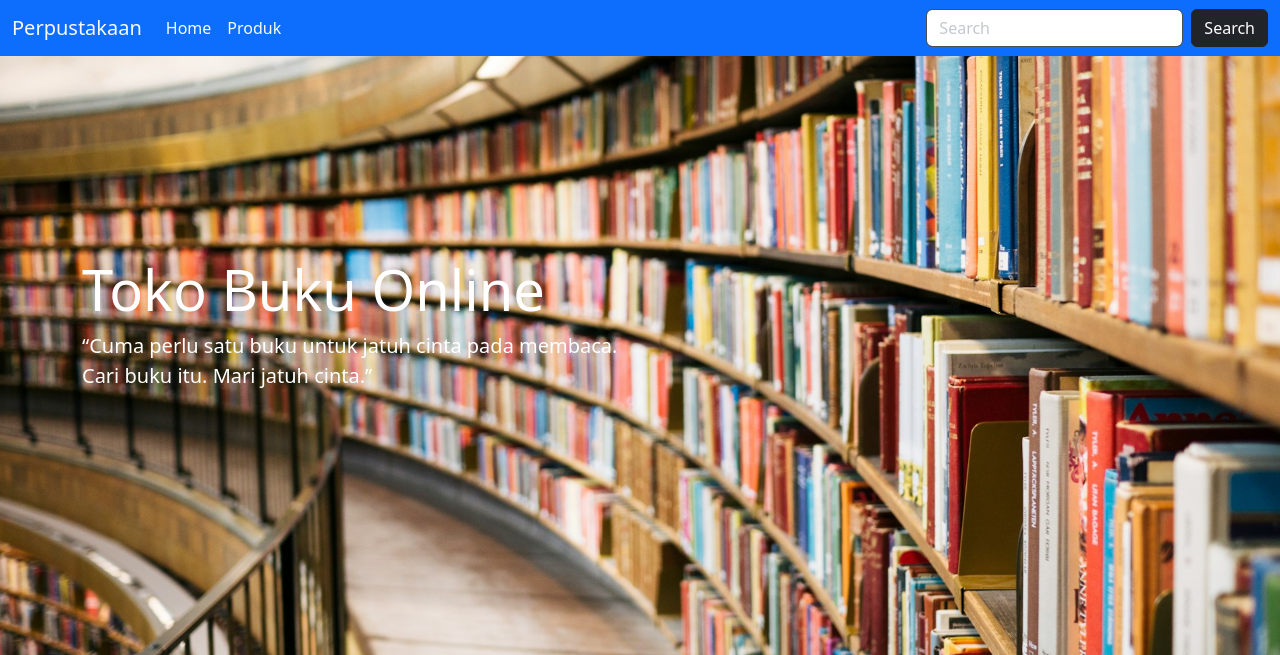
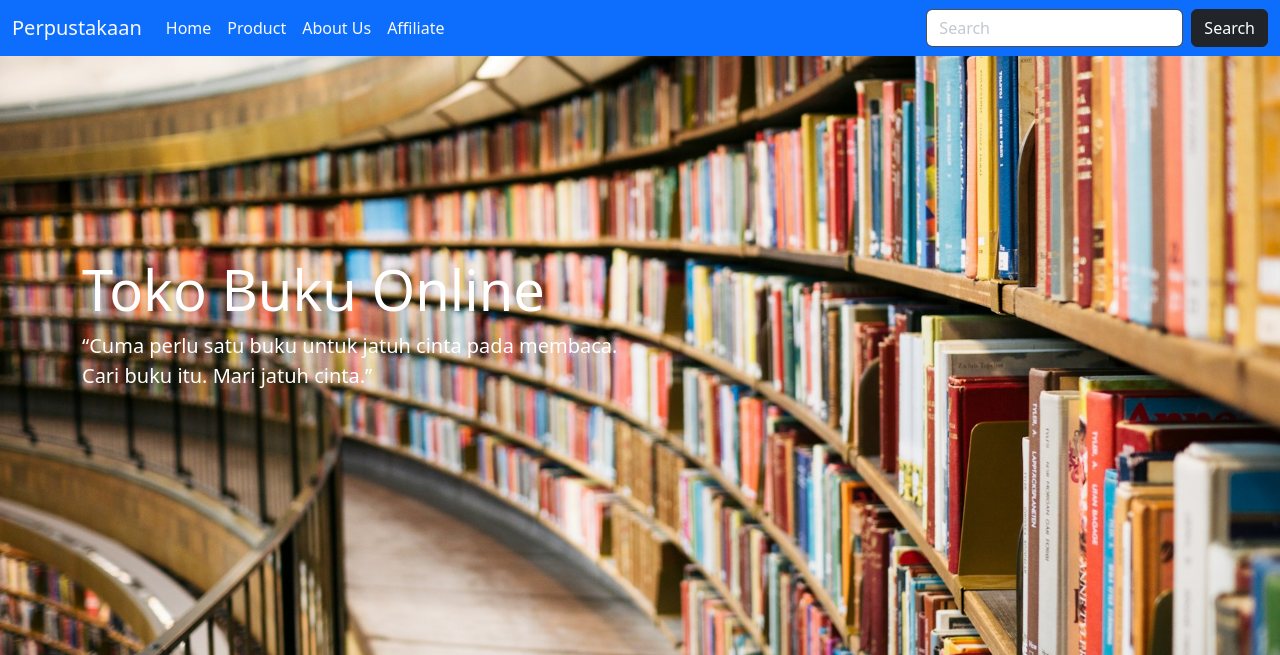
Before and after one commit to Maulanawesome5/perpustakaan, a Django app: page / in a window 1280 px wide. Shown: the top 655 px of the page. Run offline with Django 4.2, Linux system fonts and the light colour scheme; data comes from the database, SQL or seed files in the repository; some libraries are stand-ins or nearby versions.

Commit message:
Menambah Hyperlink

```diff
--- a/templates/snippets/navbar.html
+++ b/templates/snippets/navbar.html
@@ -10,7 +10,13 @@
             <a class="nav-link active" aria-current="page" href="{% url 'index' %}">Home</a>
             </li>
             <li class="nav-item">
-            <a class="nav-link active" aria-current="page" href="{% url 'produk:index' %}">Produk</a>
+            <a class="nav-link active" aria-current="page" href="{% url 'produk:index' %}">Product</a>
+            </li>
+            <li class="nav-item">
+            <a class="nav-link active" aria-current="page" href="#">About Us</a>
+            </li>
+            <li class="nav-item">
+            <a class="nav-link active" aria-current="page" href="#">Affiliate</a>
             </li>
 <!--
             <li class="nav-item">
```
